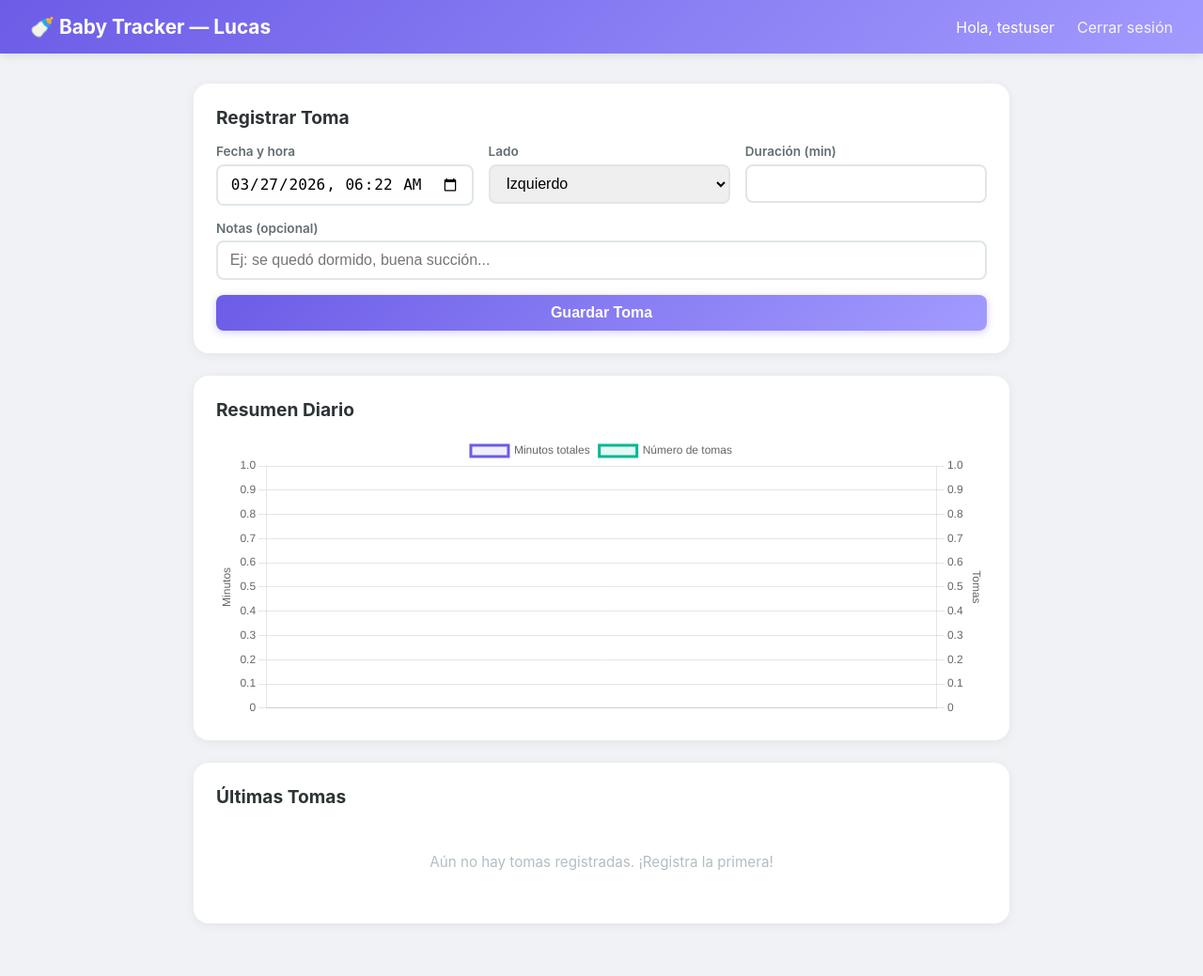
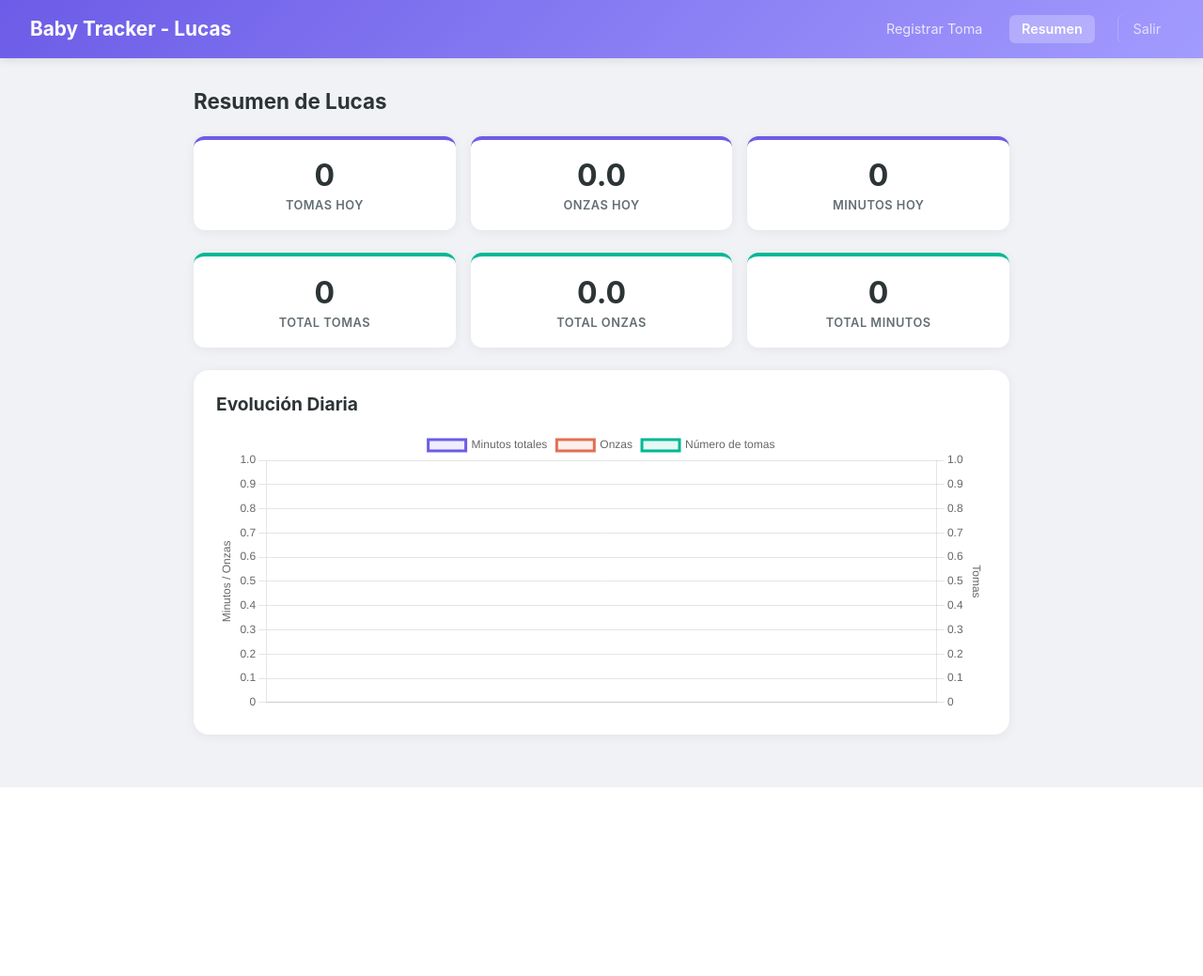
Before and after one commit to jhomar1994/baby_tracker, a Flask app: page /dashboard in a window 1280 px wide. Shown: the whole page at 94% size. After the commit the page ends 838 px from the top, so only its background shows below. Run offline with Flask 3, Linux system fonts and the light colour scheme; a user stored in the database is signed in; data that the repository does not hold is empty.

Commit message:
Add files via upload

```diff
--- a/app.py
+++ b/app.py
@@ -1,9 +1,9 @@
 from flask import Flask, render_template, request, redirect, url_for, session, jsonify, flash
 from werkzeug.security import generate_password_hash, check_password_hash
 from functools import wraps
+from datetime import timedelta
 import sqlite3
 import os
-from datetime import datetime
 
 app = Flask(__name__)
 app.secret_key = os.environ.get("SECRET_KEY", "dev-secret-key-change-me")
@@ -31,6 +31,7 @@ def init_db():
             user_id INTEGER NOT NULL,
             breast_side TEXT NOT NULL,
             duration_minutes INTEGER NOT NULL,
+            ounces REAL DEFAULT 0,
             notes TEXT,
             fed_at TIMESTAMP NOT NULL,
             created_at TIMESTAMP DEFAULT CURRENT_TIMESTAMP,
@@ -90,12 +91,16 @@ def login():
     if request.method == "POST":
         username = request.form["username"].strip()
         password = request.form["password"]
+        remember = request.form.get("remember")
 
         conn = get_db()
         user = conn.execute("SELECT * FROM users WHERE username = ?", (username,)).fetchone()
         conn.close()
 
         if user and check_password_hash(user["password"], password):
+            session.permanent = bool(remember)
+            if remember:
+                app.permanent_session_lifetime = timedelta(days=30)
             session["user_id"] = user["id"]
             session["username"] = user["username"]
             session["baby_name"] = user["baby_name"]
@@ -116,12 +121,39 @@ def logout():
 @login_required
 def dashboard():
     conn = get_db()
+    summary = conn.execute(
+        """SELECT COUNT(*) as total_feedings,
+                  COALESCE(SUM(ounces), 0) as total_ounces,
+                  COALESCE(SUM(duration_minutes), 0) as total_minutes
+           FROM feedings WHERE user_id = ?""",
+        (session["user_id"],),
+    ).fetchone()
+    today_summary = conn.execute(
+        """SELECT COUNT(*) as total_feedings,
+                  COALESCE(SUM(ounces), 0) as total_ounces,
+                  COALESCE(SUM(duration_minutes), 0) as total_minutes
+           FROM feedings WHERE user_id = ? AND date(fed_at) = date('now')""",
+        (session["user_id"],),
+    ).fetchone()
+    conn.close()
+    return render_template(
+        "dashboard.html",
+        baby_name=session.get("baby_name", "Bebé"),
+        summary=summary,
+        today=today_summary,
+    )
+
+
+@app.route("/record")
+@login_required
+def record():
+    conn = get_db()
     feedings = conn.execute(
         "SELECT * FROM feedings WHERE user_id = ? ORDER BY fed_at DESC LIMIT 50",
         (session["user_id"],),
     ).fetchall()
     conn.close()
-    return render_template("dashboard.html", feedings=feedings, baby_name=session.get("baby_name", "Bebé"))
+    return render_template("record.html", feedings=feedings, baby_name=session.get("baby_name", "Bebé"))
 
 
 @app.route("/add_feeding", methods=["POST"])
@@ -129,18 +161,19 @@ def dashboard():
 def add_feeding():
     breast_side = request.form["breast_side"]
     duration = int(request.form["duration_minutes"])
+    ounces = float(request.form.get("ounces", 0) or 0)
     notes = request.form.get("notes", "").strip()
     fed_at = request.form["fed_at"]
 
     conn = get_db()
     conn.execute(
-        "INSERT INTO feedings (user_id, breast_side, duration_minutes, notes, fed_at) VALUES (?, ?, ?, ?, ?)",
-        (session["user_id"], breast_side, duration, notes, fed_at),
+        "INSERT INTO feedings (user_id, breast_side, duration_minutes, ounces, notes, fed_at) VALUES (?, ?, ?, ?, ?, ?)",
+        (session["user_id"], breast_side, duration, ounces, notes, fed_at),
     )
     conn.commit()
     conn.close()
     flash("Toma registrada correctamente.", "success")
-    return redirect(url_for("dashboard"))
+    return redirect(url_for("record"))
 
 
 @app.route("/delete_feeding/<int:feeding_id>", methods=["POST"])
@@ -150,7 +183,7 @@ def delete_feeding(feeding_id):
     conn.execute("DELETE FROM feedings WHERE id = ? AND user_id = ?", (feeding_id, session["user_id"]))
     conn.commit()
     conn.close()
-    return redirect(url_for("dashboard"))
+    return redirect(url_for("record"))
 
 
 @app.route("/api/chart_data")
@@ -158,7 +191,10 @@ def delete_feeding(feeding_id):
 def chart_data():
     conn = get_db()
     rows = conn.execute(
-        """SELECT date(fed_at) as day, SUM(duration_minutes) as total_min, COUNT(*) as count
+        """SELECT date(fed_at) as day,
+                  SUM(duration_minutes) as total_min,
+                  COUNT(*) as count,
+                  COALESCE(SUM(ounces), 0) as total_oz
            FROM feedings WHERE user_id = ?
            GROUP BY date(fed_at) ORDER BY day""",
         (session["user_id"],),
@@ -169,6 +205,7 @@ def chart_data():
         "labels": [r["day"] for r in rows],
         "durations": [r["total_min"] for r in rows],
         "counts": [r["count"] for r in rows],
+        "ounces": [r["total_oz"] for r in rows],
     }
     return jsonify(data)
 
--- a/static/style.css
+++ b/static/style.css
@@ -30,18 +30,35 @@ nav {
 .nav-links {
     display: flex;
     align-items: center;
-    gap: 1.5rem;
+    gap: 1rem;
 }
 
 .nav-links a {
     color: white;
     text-decoration: none;
-    opacity: 0.9;
+    opacity: 0.8;
+    padding: 0.4rem 0.8rem;
+    border-radius: 6px;
+    font-size: 0.9rem;
+    transition: opacity 0.2s, background 0.2s;
 }
 
 .nav-links a:hover {
     opacity: 1;
-    text-decoration: underline;
+    background: rgba(255,255,255,0.15);
+}
+
+.nav-links a.active {
+    opacity: 1;
+    background: rgba(255,255,255,0.25);
+    font-weight: 600;
+}
+
+.nav-logout {
+    opacity: 0.7 !important;
+    border-left: 1px solid rgba(255,255,255,0.3);
+    padding-left: 1rem !important;
+    margin-left: 0.5rem;
 }
 
 /* Main */
@@ -49,6 +66,13 @@ main {
     max-width: 900px;
     margin: 0 auto;
     padding: 2rem 1rem;
+}
+
+/* Page title */
+.page-title {
+    font-size: 1.4rem;
+    margin-bottom: 1.5rem;
+    color: #2d3436;
 }
 
 /* Flash messages */
@@ -121,6 +145,25 @@ main {
     text-decoration: underline;
 }
 
+/* Checkbox */
+.checkbox-group {
+    text-align: left;
+}
+
+.checkbox-label {
+    display: flex;
+    align-items: center;
+    gap: 0.5rem;
+    cursor: pointer;
+    font-size: 0.9rem;
+    color: #636e72;
+}
+
+.checkbox-label input[type="checkbox"] {
+    width: auto;
+    accent-color: #6c5ce7;
+}
+
 /* Forms */
 .form-group {
     margin-bottom: 1rem;
@@ -153,11 +196,17 @@ main {
 
 .form-row {
     display: grid;
-    grid-template-columns: 1fr 1fr 1fr;
+    grid-template-columns: 1fr 1fr 1fr 1fr;
     gap: 1rem;
 }
 
-@media (max-width: 600px) {
+@media (max-width: 700px) {
+    .form-row {
+        grid-template-columns: 1fr 1fr;
+    }
+}
+
+@media (max-width: 450px) {
     .form-row {
         grid-template-columns: 1fr;
     }
@@ -202,6 +251,51 @@ main {
 
 .btn-delete:hover {
     background: #ffeaa7;
+}
+
+/* Summary Cards */
+.summary-cards {
+    display: grid;
+    grid-template-columns: 1fr 1fr 1fr;
+    gap: 1rem;
+    margin-bottom: 1.5rem;
+}
+
+.summary-card {
+    background: white;
+    border-radius: 12px;
+    padding: 1.2rem;
+    text-align: center;
+    box-shadow: 0 2px 12px rgba(0,0,0,0.06);
+    border-top: 4px solid #6c5ce7;
+}
+
+.summary-card.total {
+    border-top-color: #00b894;
+}
+
+.summary-value {
+    display: block;
+    font-size: 2rem;
+    font-weight: 700;
+    color: #2d3436;
+    line-height: 1.2;
+}
+
+.summary-label {
+    display: block;
+    font-size: 0.8rem;
+    color: #636e72;
+    margin-top: 0.3rem;
+    text-transform: uppercase;
+    font-weight: 600;
+    letter-spacing: 0.5px;
+}
+
+@media (max-width: 500px) {
+    .summary-cards {
+        grid-template-columns: 1fr;
+    }
 }
 
 /* Cards */
@@ -289,3 +383,15 @@ tbody tr:hover {
     padding: 2rem;
     font-size: 0.95rem;
 }
+
+/* Responsive nav */
+@media (max-width: 600px) {
+    nav {
+        flex-direction: column;
+        gap: 0.75rem;
+        padding: 1rem;
+    }
+    .nav-links {
+        gap: 0.5rem;
+    }
+}
--- a/templates/base.html
+++ b/templates/base.html
@@ -3,17 +3,18 @@
 <head>
     <meta charset="UTF-8">
     <meta name="viewport" content="width=device-width, initial-scale=1.0">
-    <title>🍼 Baby Tracker</title>
+    <title>Baby Tracker</title>
     <link rel="stylesheet" href="{{ url_for('static', filename='style.css') }}">
     {% block head %}{% endblock %}
 </head>
 <body>
     {% if session.get('user_id') %}
     <nav>
-        <div class="nav-brand">🍼 Baby Tracker — {{ session.get('baby_name', 'Bebé') }}</div>
+        <div class="nav-brand">Baby Tracker - {{ session.get('baby_name', 'Bebé') }}</div>
         <div class="nav-links">
-            <span>Hola, {{ session.get('username') }}</span>
-            <a href="{{ url_for('logout') }}">Cerrar sesión</a>
+            <a href="{{ url_for('record') }}" class="{{ 'active' if request.endpoint == 'record' }}">Registrar Toma</a>
+            <a href="{{ url_for('dashboard') }}" class="{{ 'active' if request.endpoint == 'dashboard' }}">Resumen</a>
+            <a href="{{ url_for('logout') }}" class="nav-logout">Salir</a>
         </div>
     </nav>
     {% endif %}
--- a/templates/dashboard.html
+++ b/templates/dashboard.html
@@ -5,87 +5,49 @@
 
 {% block content %}
 <div class="dashboard">
-    <section class="card">
-        <h2>Registrar Toma</h2>
-        <form method="POST" action="{{ url_for('add_feeding') }}" class="feeding-form">
-            <div class="form-row">
-                <div class="form-group">
-                    <label for="fed_at">Fecha y hora</label>
-                    <input type="datetime-local" id="fed_at" name="fed_at" required>
-                </div>
-                <div class="form-group">
-                    <label for="breast_side">Lado</label>
-                    <select id="breast_side" name="breast_side" required>
-                        <option value="izquierdo">Izquierdo</option>
-                        <option value="derecho">Derecho</option>
-                        <option value="ambos">Ambos</option>
-                        <option value="biberon">Biberón</option>
-                    </select>
-                </div>
-                <div class="form-group">
-                    <label for="duration_minutes">Duración (min)</label>
-                    <input type="number" id="duration_minutes" name="duration_minutes" min="1" max="120" required>
-                </div>
-            </div>
-            <div class="form-group">
-                <label for="notes">Notas (opcional)</label>
-                <input type="text" id="notes" name="notes" placeholder="Ej: se quedó dormido, buena succión...">
-            </div>
-            <button type="submit" class="btn btn-primary">Guardar Toma</button>
-        </form>
-    </section>
+    <h2 class="page-title">Resumen de {{ baby_name }}</h2>
+
+    <div class="summary-cards">
+        <div class="summary-card">
+            <span class="summary-value">{{ today['total_feedings'] }}</span>
+            <span class="summary-label">Tomas hoy</span>
+        </div>
+        <div class="summary-card">
+            <span class="summary-value">{{ "%.1f"|format(today['total_ounces']) }}</span>
+            <span class="summary-label">Onzas hoy</span>
+        </div>
+        <div class="summary-card">
+            <span class="summary-value">{{ today['total_minutes'] }}</span>
+            <span class="summary-label">Minutos hoy</span>
+        </div>
+    </div>
+
+    <div class="summary-cards">
+        <div class="summary-card total">
+            <span class="summary-value">{{ summary['total_feedings'] }}</span>
+            <span class="summary-label">Total tomas</span>
+        </div>
+        <div class="summary-card total">
+            <span class="summary-value">{{ "%.1f"|format(summary['total_ounces']) }}</span>
+            <span class="summary-label">Total onzas</span>
+        </div>
+        <div class="summary-card total">
+            <span class="summary-value">{{ summary['total_minutes'] }}</span>
+            <span class="summary-label">Total minutos</span>
+        </div>
+    </div>
 
     <section class="card">
-        <h2>Resumen Diario</h2>
+        <h2>Evolución Diaria</h2>
         <div class="chart-container">
             <canvas id="feedingChart"></canvas>
         </div>
-    </section>
-
-    <section class="card">
-        <h2>Últimas Tomas</h2>
-        {% if feedings %}
-        <div class="table-responsive">
-            <table>
-                <thead>
-                    <tr>
-                        <th>Fecha / Hora</th>
-                        <th>Lado</th>
-                        <th>Duración</th>
-                        <th>Notas</th>
-                        <th></th>
-                    </tr>
-                </thead>
-                <tbody>
-                    {% for f in feedings %}
-                    <tr>
-                        <td>{{ f['fed_at'][:16].replace('T', ' ') }}</td>
-                        <td><span class="badge badge-{{ f['breast_side'] }}">{{ f['breast_side']|capitalize }}</span></td>
-                        <td>{{ f['duration_minutes'] }} min</td>
-                        <td>{{ f['notes'] or '—' }}</td>
-                        <td>
-                            <form method="POST" action="{{ url_for('delete_feeding', feeding_id=f['id']) }}" style="display:inline">
-                                <button type="submit" class="btn-delete" title="Eliminar">✕</button>
-                            </form>
-                        </td>
-                    </tr>
-                    {% endfor %}
-                </tbody>
-            </table>
-        </div>
-        {% else %}
-        <p class="empty-state">Aún no hay tomas registradas. ¡Registra la primera!</p>
-        {% endif %}
     </section>
 </div>
 {% endblock %}
 
 {% block scripts %}
 <script>
-// Set default datetime to now
-document.getElementById('fed_at').value = new Date(Date.now() - new Date().getTimezoneOffset() * 60000).toISOString().slice(0, 16);
-
-// Load chart
 fetch('/api/chart_data')
     .then(r => r.json())
     .then(data => {
@@ -100,6 +62,15 @@ fetch('/api/chart_data')
                         data: data.durations,
                         borderColor: '#6c5ce7',
                         backgroundColor: 'rgba(108,92,231,0.1)',
+                        fill: true,
+                        tension: 0.3,
+                        yAxisID: 'y'
+                    },
+                    {
+                        label: 'Onzas',
+                        data: data.ounces,
+                        borderColor: '#e17055',
+                        backgroundColor: 'rgba(225,112,85,0.1)',
                         fill: true,
                         tension: 0.3,
                         yAxisID: 'y'
@@ -126,7 +97,7 @@ fetch('/api/chart_data')
                     y: {
                         type: 'linear',
                         position: 'left',
-                        title: { display: true, text: 'Minutos' },
+                        title: { display: true, text: 'Minutos / Onzas' },
                         beginAtZero: true
                     },
                     y1: {
```
Also changed, not shown: templates/login.html (+7 -1 lines), templates/record.html (added, +82 -0 lines), baby_tracker.db.
